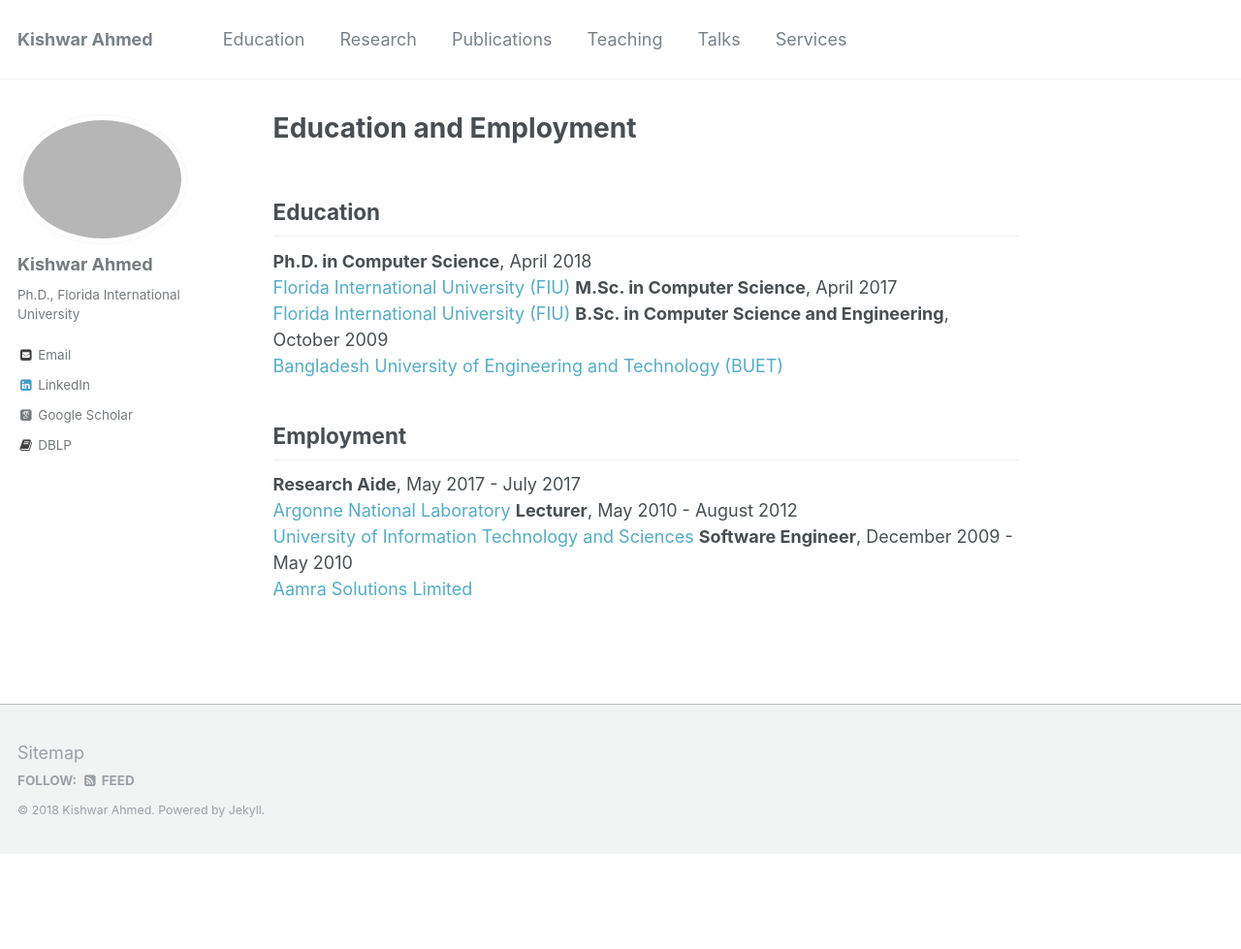
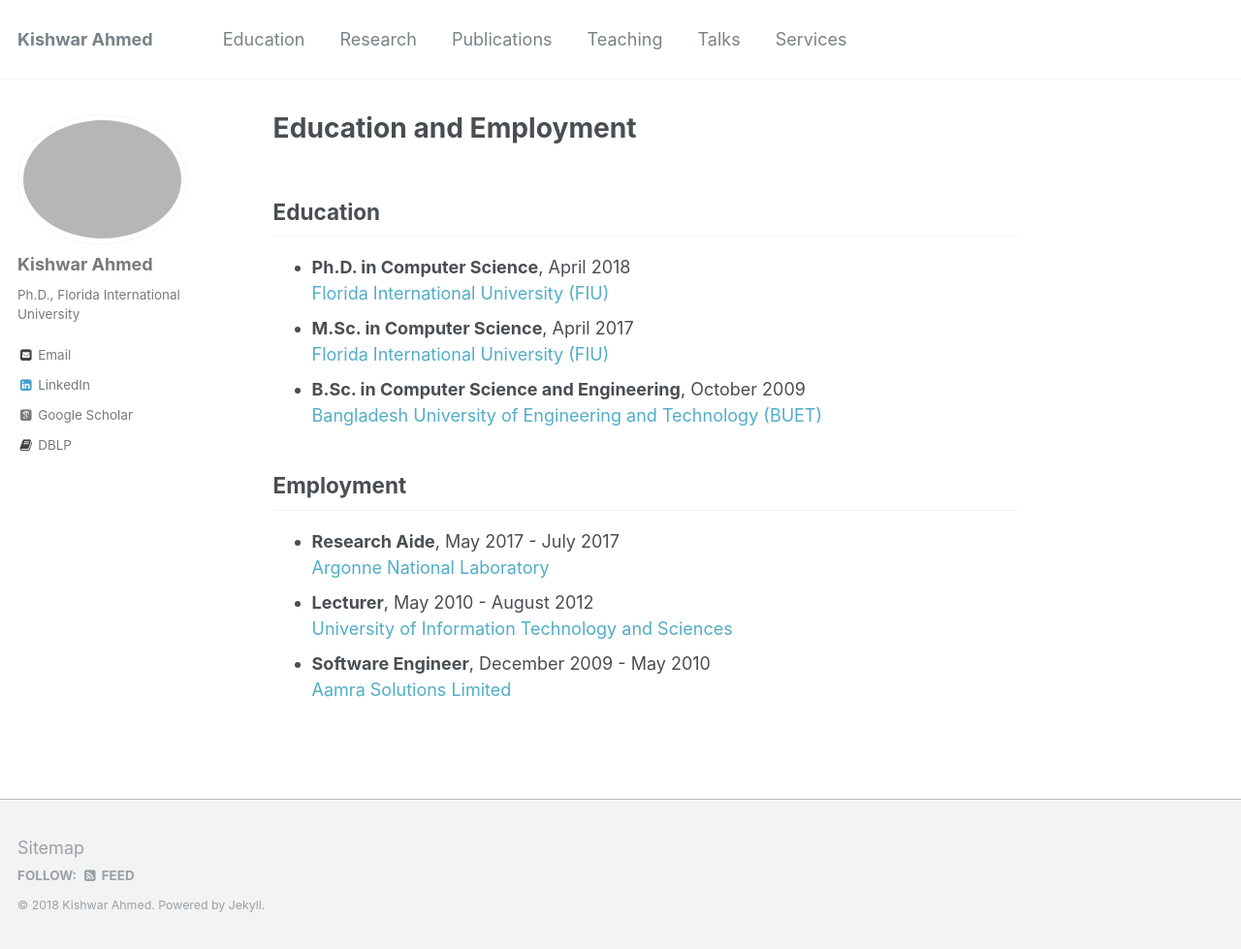
Before and after one commit to kishwarbd/kishwarbd.github.io, a Jekyll site: the page built from _pages/education.md, in a window 1280 px wide and 979 px high. Shown: the whole window at 97% size. Built offline with Jekyll 4.4.1, drawn with Linux system fonts in a browser that asks for light colours; some web fonts are replaced.

Commit message:
more updates.

```diff
--- a/_pages/education.md
+++ b/_pages/education.md
@@ -6,18 +6,18 @@ author_profile: true
 
 ## Education
 
-**Ph.D. in Computer Science**, April 2018<br/>
+* **Ph.D. in Computer Science**, April 2018<br/>
 [Florida International University (FIU)](https://www.fiu.edu)
-**M.Sc. in Computer Science**, April 2017<br/>
+* **M.Sc. in Computer Science**, April 2017<br/>
 [Florida International University (FIU)](https://www.fiu.edu)
-**B.Sc. in Computer Science and Engineering**, October 2009<br/>
+* **B.Sc. in Computer Science and Engineering**, October 2009<br/>
 [Bangladesh University of Engineering and Technology (BUET)](http://buet.ac.bd)
 
 ## Employment
 
-**Research Aide**, May 2017 - July 2017<br/>
+* **Research Aide**, May 2017 - July 2017<br/>
 [Argonne National Laboratory](https://www.anl.gov/)
-**Lecturer**, May 2010 - August 2012<br/>
+* **Lecturer**, May 2010 - August 2012<br/>
 [University of Information Technology and Sciences](https://www.uits.edu.bd/)
-**Software Engineer**, December 2009 - May 2010<br/>
+* **Software Engineer**, December 2009 - May 2010<br/>
 [Aamra Solutions Limited](https://www.aamra.com.bd/)
```
